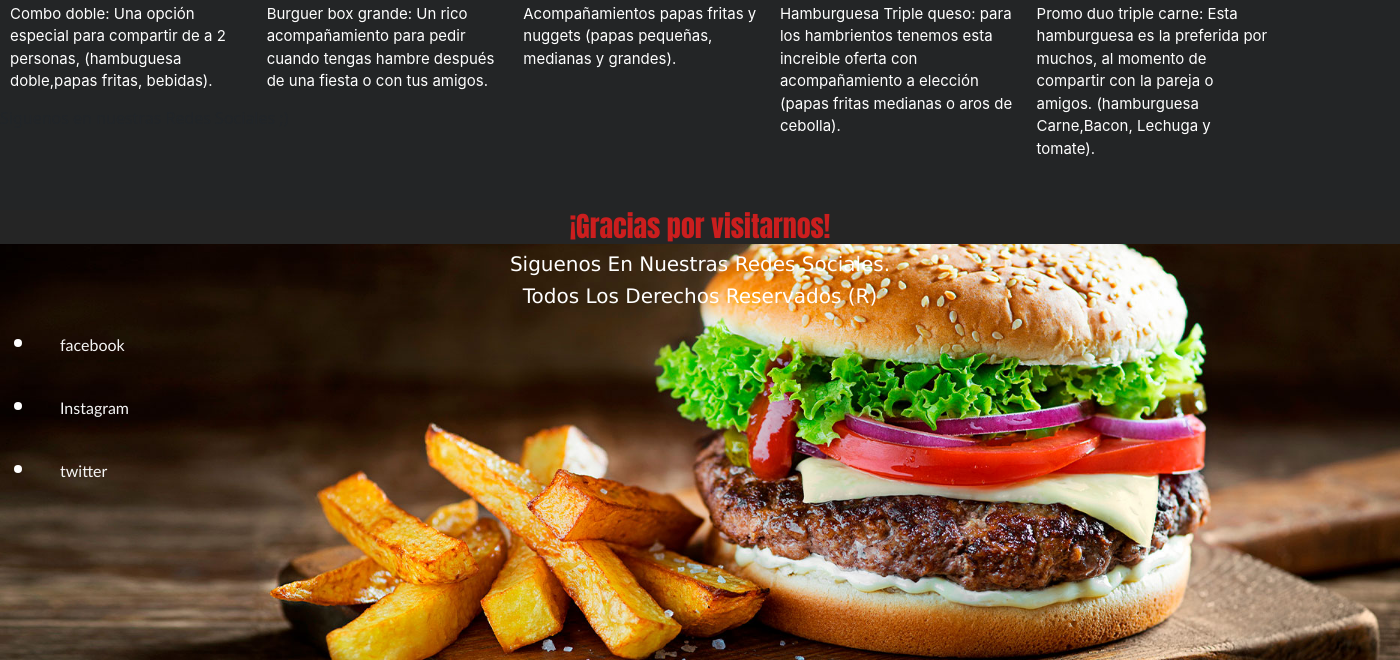
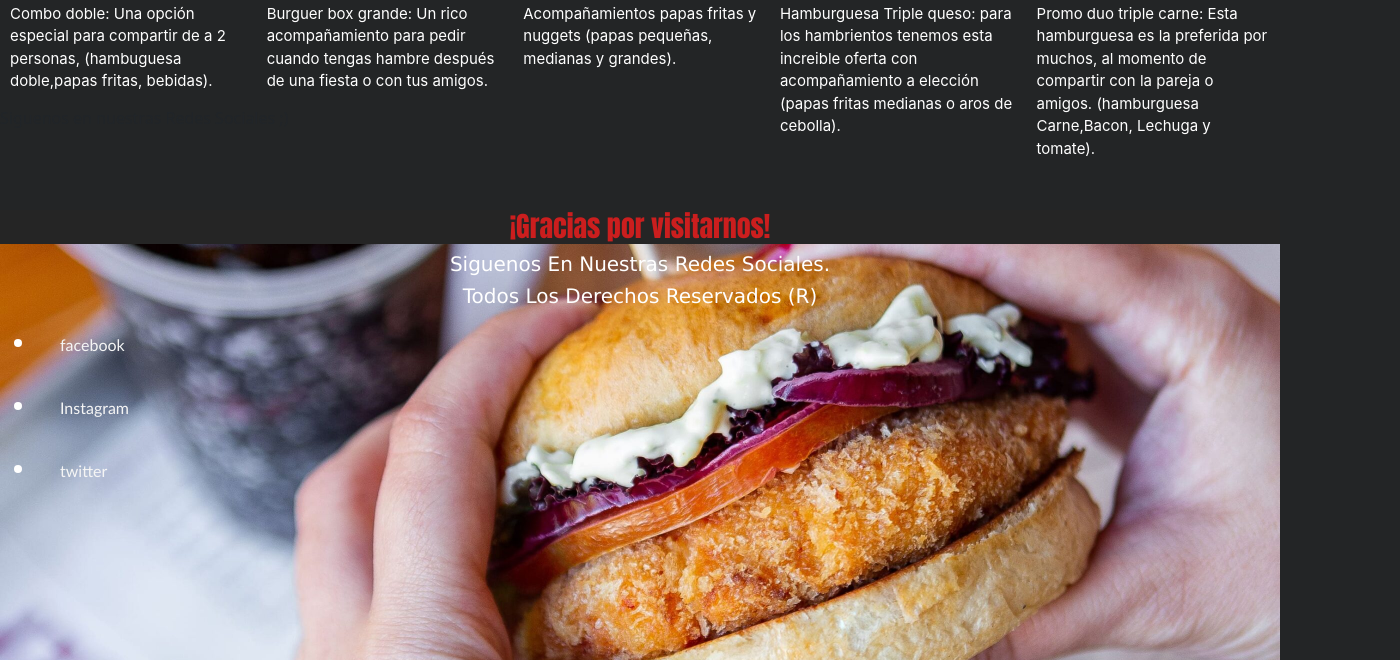
Before and after one commit to jubascunanc/El-Bazar_del_Hipster, a plain HTML site: page index.html in a window 1280 px wide. Shown: the part 8724-9384 px from the top of the page, 1400 px wide, since content can reach past the window. Drawn offline with nearby package versions, Linux system fonts and the light colour scheme; a script that the page names is missing.

Commit message:
cambios final

```diff
--- a/src/css/styles.css
+++ b/src/css/styles.css
@@ -431,8 +431,8 @@ ol {
 }
 
 footer .Pie {
-  background-image: url("../imagenes/banner-Hamburguesa.jpg");
-  width: 1400px;
+  background-image: url("../imagenes/web-burguer-footer.jpg");
+  width: 100vw;
   height: 450px;
   -ms-flex-wrap: wrap;
       flex-wrap: wrap;
```
Also changed, not shown: src/imagenes/web-burguer-footer.jpg (added).
